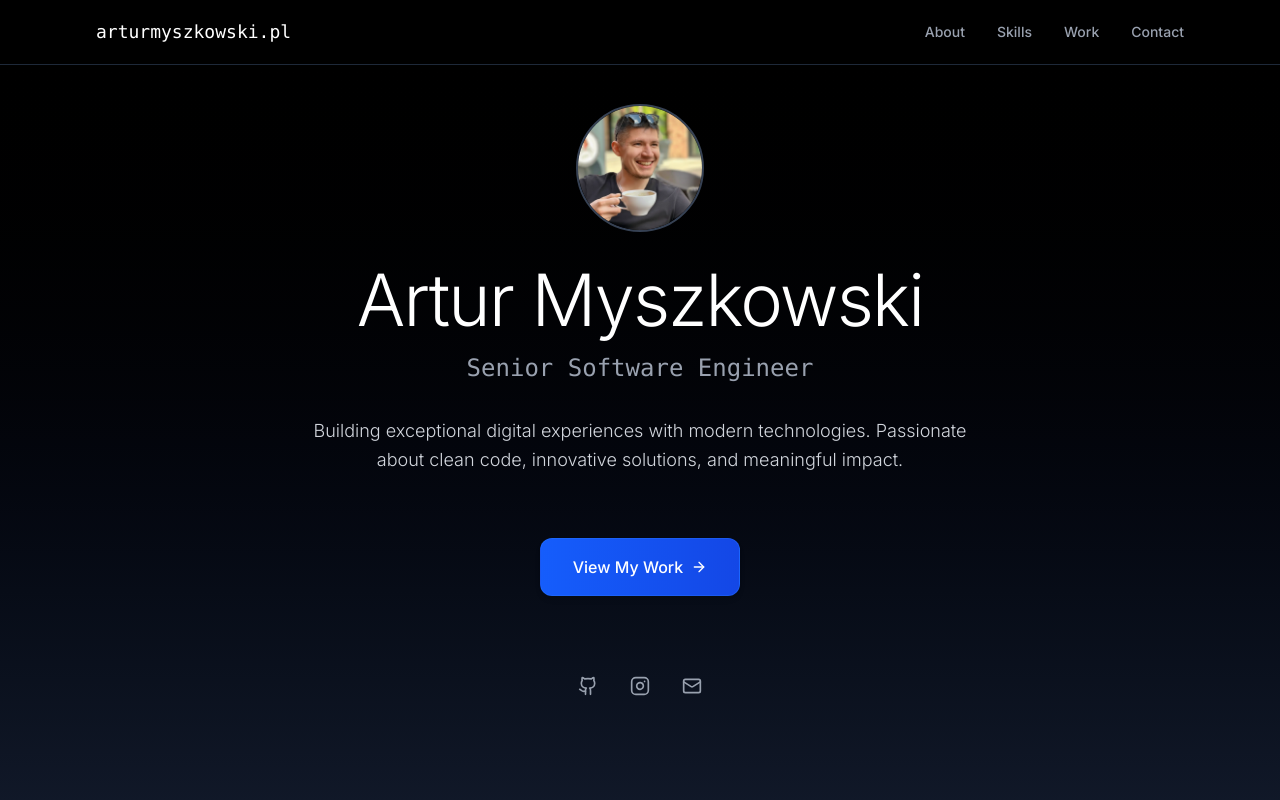
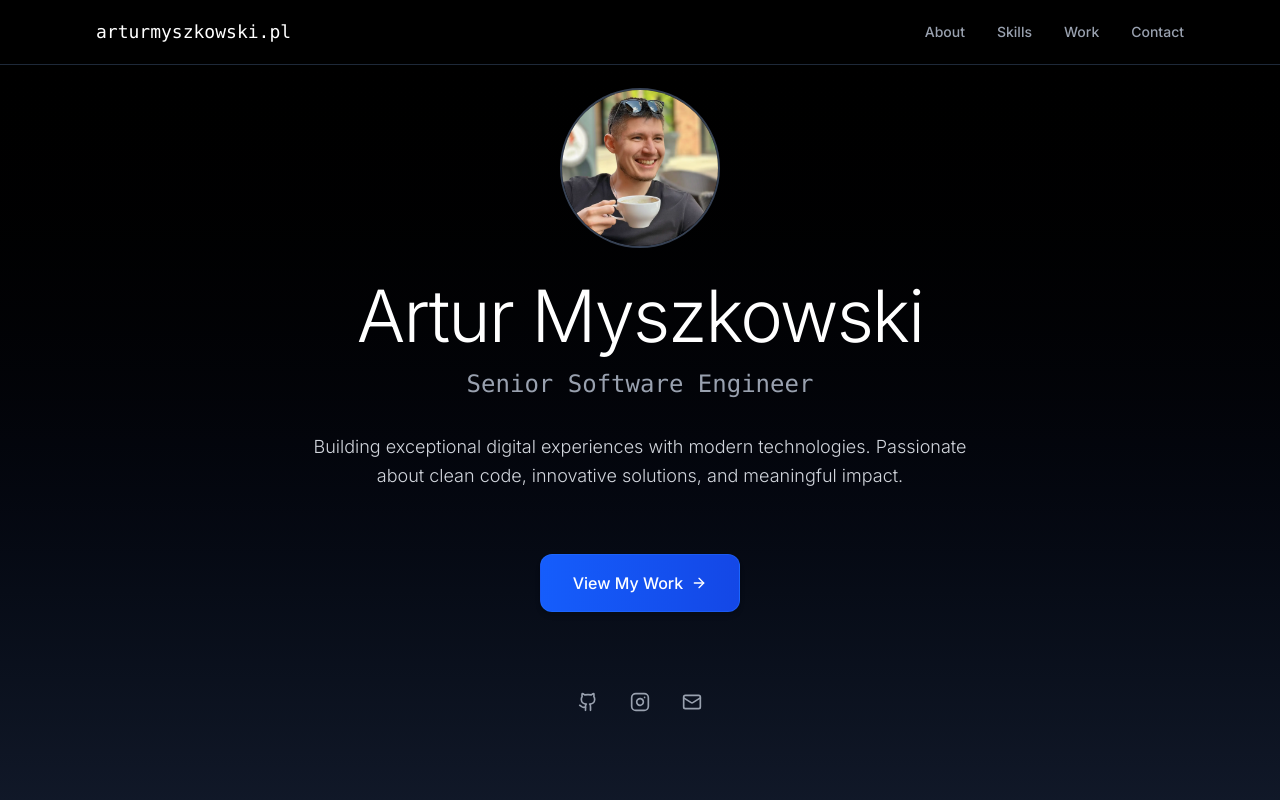
Before and after one commit to rthrs/arturmyszkowski-pl, a Next.js app: page / in a window 1280 px wide. Shown: the top 800 px of the page. Built offline with nearby package versions, Linux system fonts and the light colour scheme.

Commit message:
Update profile photo dimensions for improved visual presentation

```diff
--- a/src/app/page.tsx
+++ b/src/app/page.tsx
@@ -156,7 +156,7 @@ export default function Home() {
             className="space-y-8"
           >
                   {/* Profile Photo */}
-            <div className="w-32 h-32 mx-auto mb-8 rounded-full overflow-hidden border-2 border-gray-700 relative">
+                  <div className="w-40 h-40 mx-auto mb-8 rounded-full overflow-hidden border-2 border-gray-700 relative">
                     <Image
                       src="/images/profile.webp"
                       alt="Artur Myszkowski"
```
Lines whose indentation alone changed are shown as unchanged.
